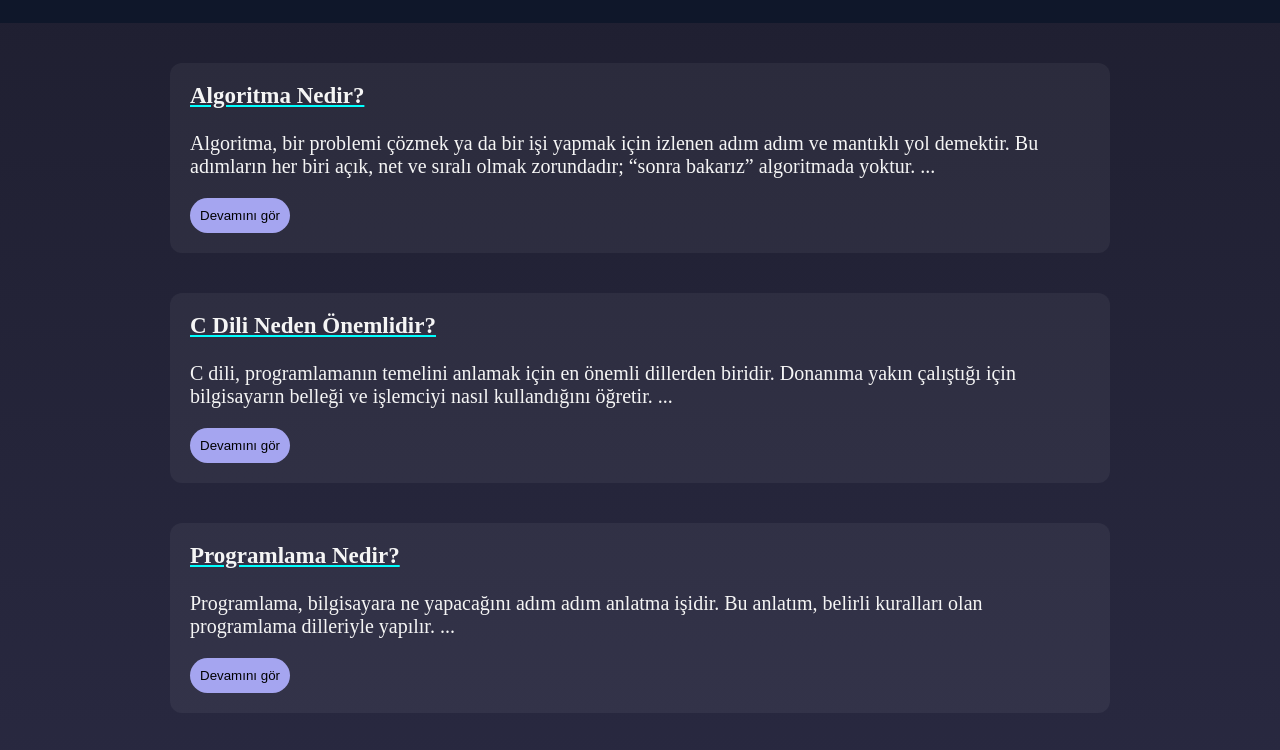
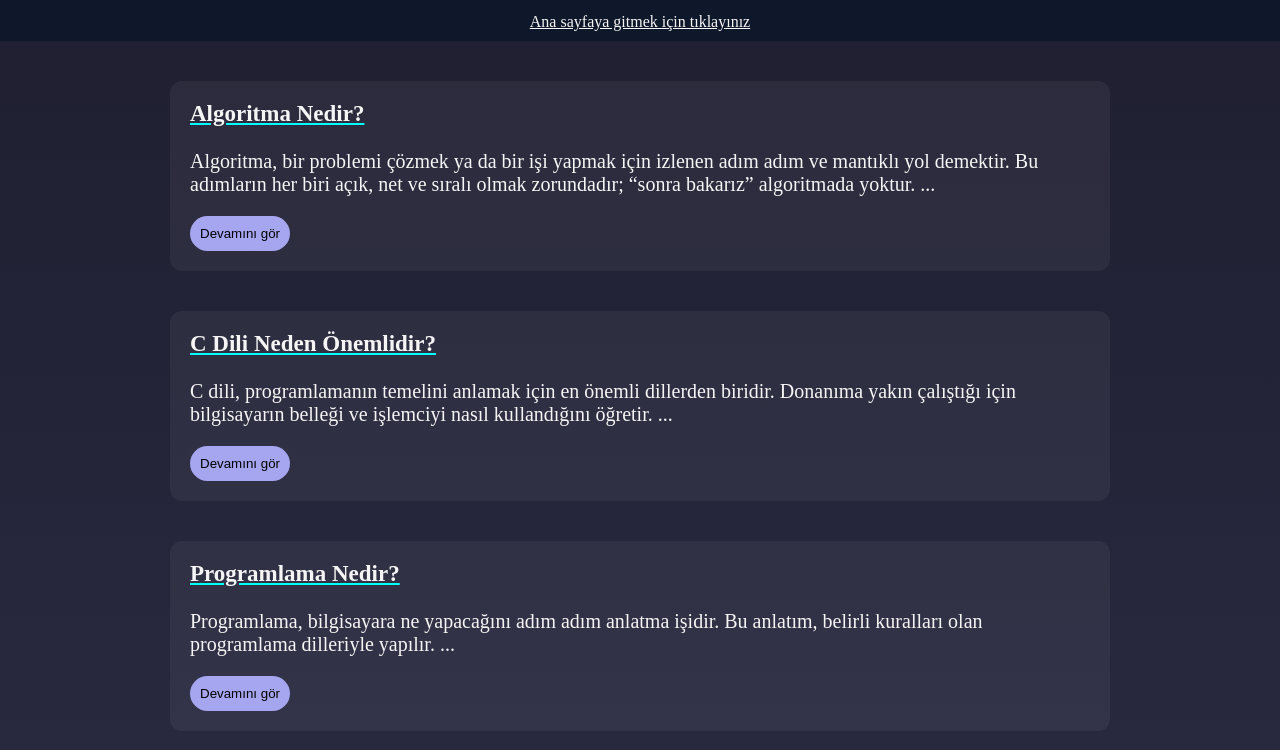
Before and after one commit to Tahirege/Proje-devi-25120205076, a plain HTML site: page blok.html in a window 1280 px wide. Shown: the part 107-857 px from the top of the page. Drawn offline with Linux system fonts and the light colour scheme.

Commit message:
blok.html

```diff
--- a/blok.html
+++ b/blok.html
@@ -11,6 +11,10 @@
             color: whitesmoke;
             margin: 0;
             padding: 0;
+        }
+        a {
+          color: inherit;
+          text-decoration: none;
         }
         header {
             padding: 10px;
@@ -79,6 +83,9 @@
             Blok Sayfam
         </h3>
         <p>Bu sayfada ilgimi çeken konular hakkında bilgiler paylaşıyorum. Umarım seversiniz.</p>
+        <a href="https://tahirege.github.io/Proje-devi-25120205076/" style="text-decoration: underline; text-align: left;">
+          Ana sayfaya gitmek için tıklayınız
+        </a>
     </header>
 
 <div class="kutu">
@@ -172,3 +179,4 @@ function toggleText(button) {
 </body>
 </html>
 </body>
+</body>
```
